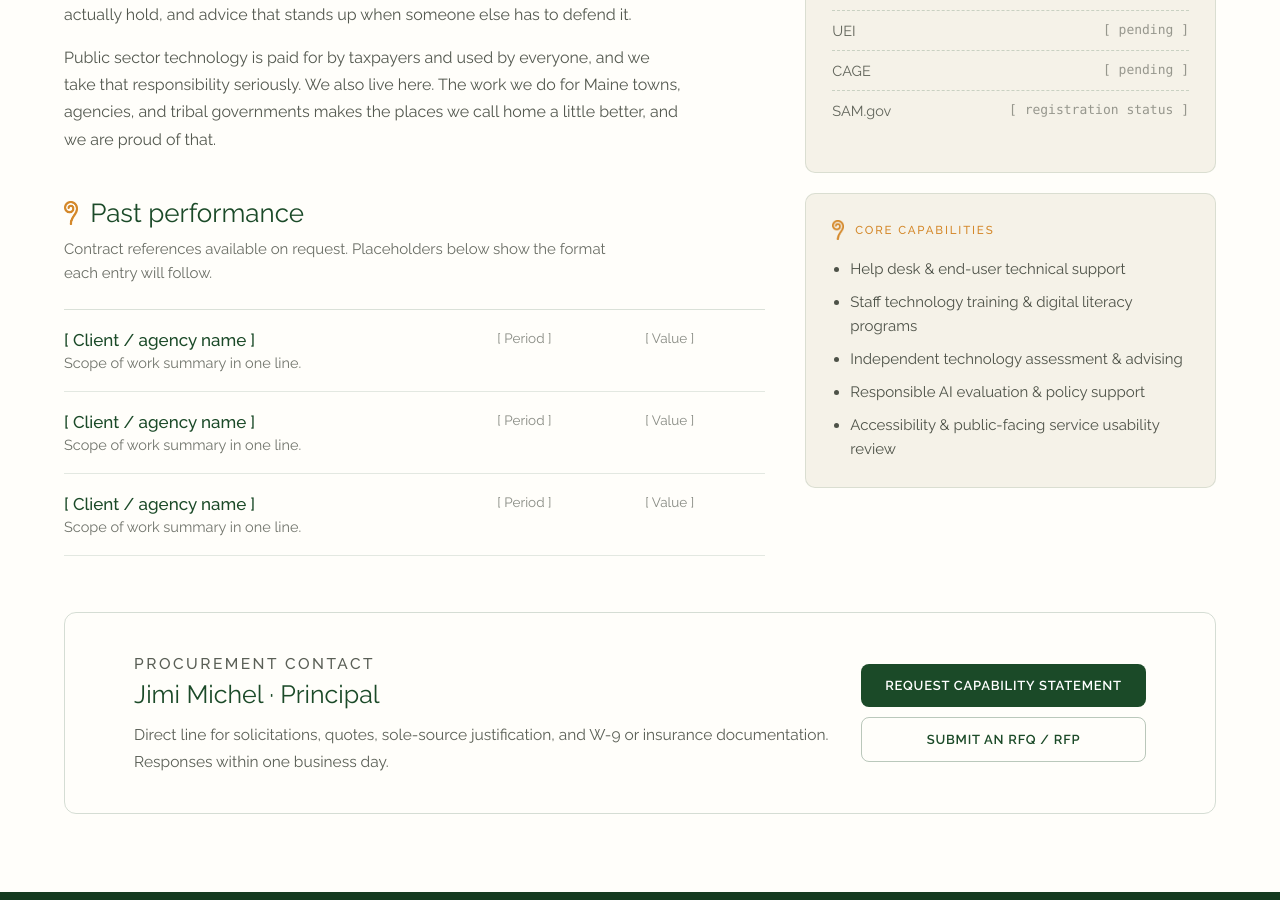
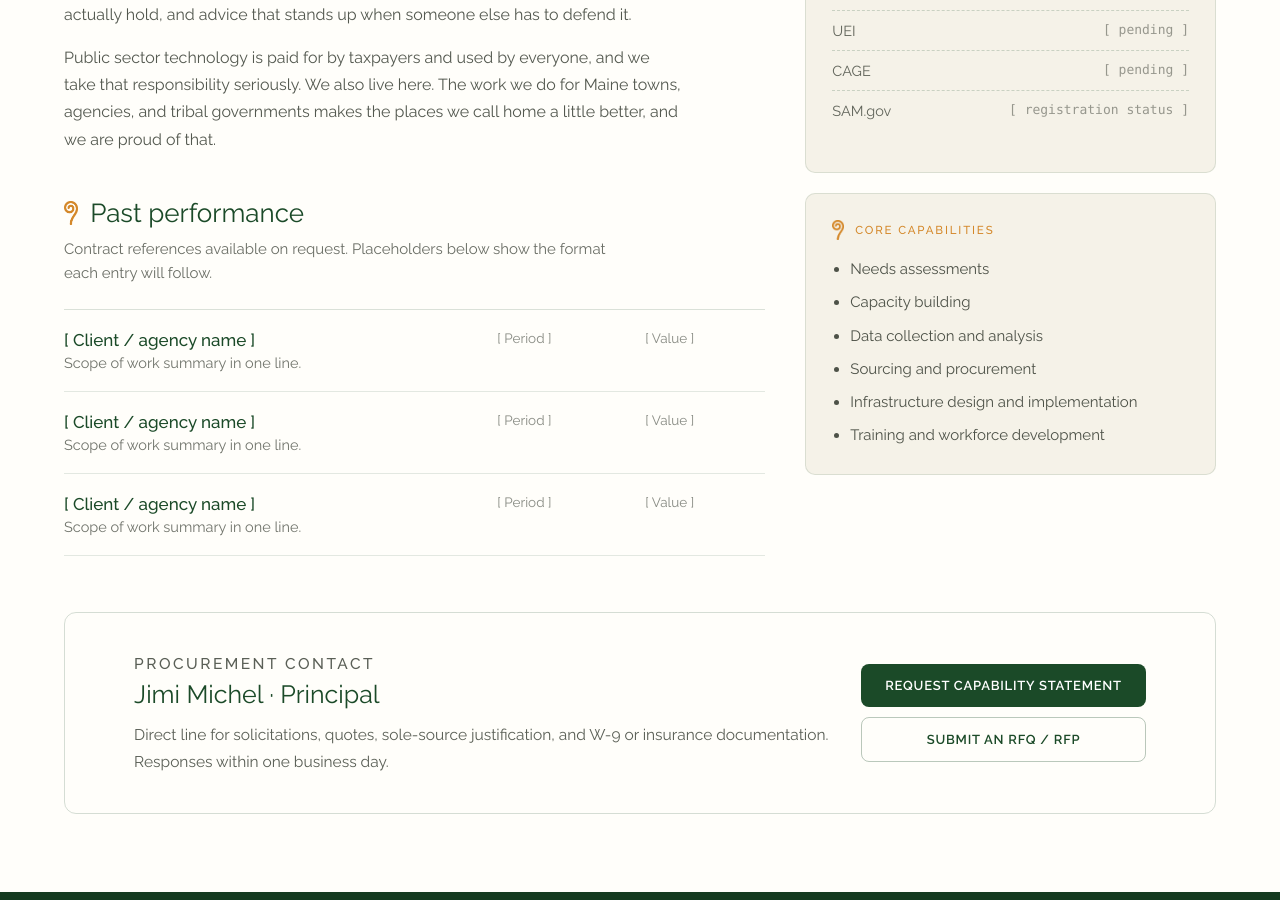
Before and after one commit to TREE-BUB/fiddle-green, a Jekyll site: the page built from who-we-help/government.html, in a window 1280 px wide and 900 px high, scrolled down 551 px. Built offline with Jekyll 4.4.1, drawn with Linux system fonts in a browser that asks for light colours.

Commit message:
Replace the core capabilities list on the public sector page
Co-Authored-By: Claude Opus 5 <noreply@anthropic.com>
Claude-Session: https://claude.ai/code/session_01SgQi5ee1qBqBsYJL8x1hCv

```diff
--- a/who-we-help/government.html
+++ b/who-we-help/government.html
@@ -62,11 +62,12 @@ description: A Maine technology partner for the public sector — municipal, cou
       <div class="gov-panel">
         {% include section-heading.html eyebrow="Core capabilities" class="gov-panel__heading" %}
         <ul>
-          <li>Help desk &amp; end-user technical support</li>
-          <li>Staff technology training &amp; digital literacy programs</li>
-          <li>Independent technology assessment &amp; advising</li>
-          <li>Responsible AI evaluation &amp; policy support</li>
-          <li>Accessibility &amp; public-facing service usability review</li>
+          <li>Needs assessments</li>
+          <li>Capacity building</li>
+          <li>Data collection and analysis</li>
+          <li>Sourcing and procurement</li>
+          <li>Infrastructure design and implementation</li>
+          <li>Training and workforce development</li>
         </ul>
       </div>
     </aside>
```
